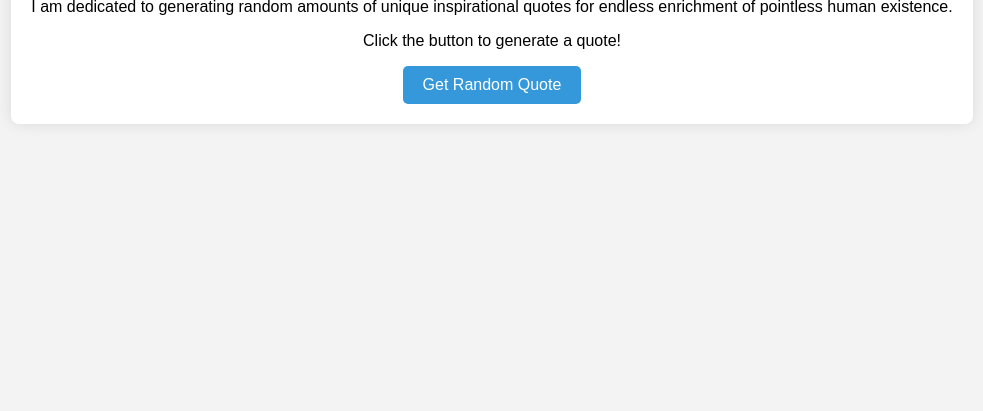
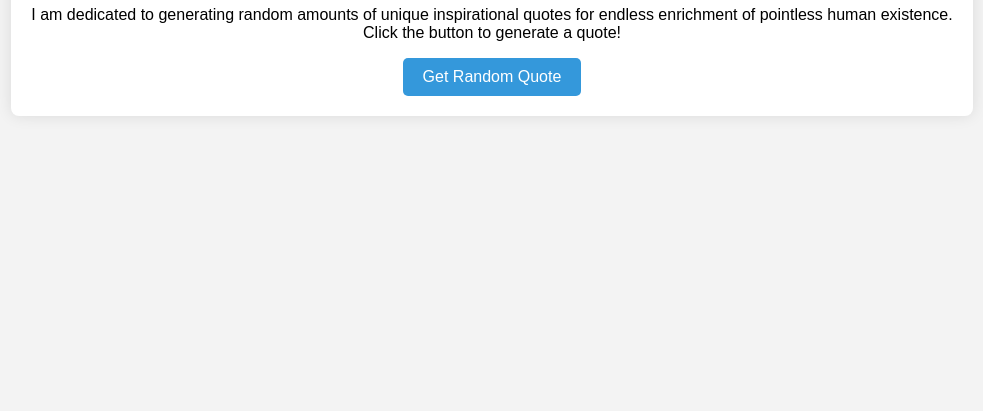
Before and after one commit to blesyn101/randomquote, a plain HTML site: page index.html in a window 1280 px wide. Shown: the part 389-800 px from the top of the page, without its empty margins (148-1131 px from the left). Drawn offline with Linux system fonts and the light colour scheme.

Commit message:
i edited the p tag

```diff
--- a/index.html
+++ b/index.html
@@ -10,8 +10,8 @@
 <body>
   <div id="quote-container">
     <h1>I'm Antotech.</h1>
-    <p> I am dedicated to generating random amounts of unique inspirational quotes for endless enrichment of pointless human existence.</p>
-    <p id="quote">Click the button to generate a quote!</p>
+    <p id="quote">I am dedicated to generating random amounts of unique inspirational quotes for endless enrichment of pointless human existence.
+      <br>Click the button to generate a quote!</p>
     <button id="generate-quote">Get Random Quote</button>
   </div>
   <script src="index.js"></script>
```
